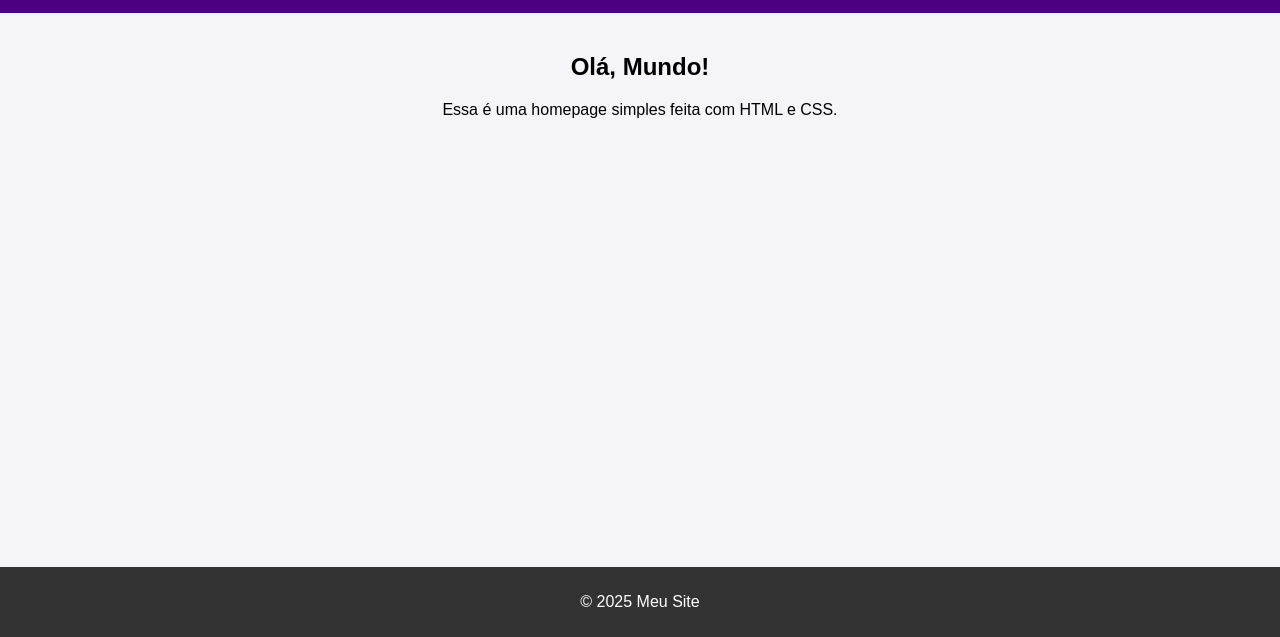
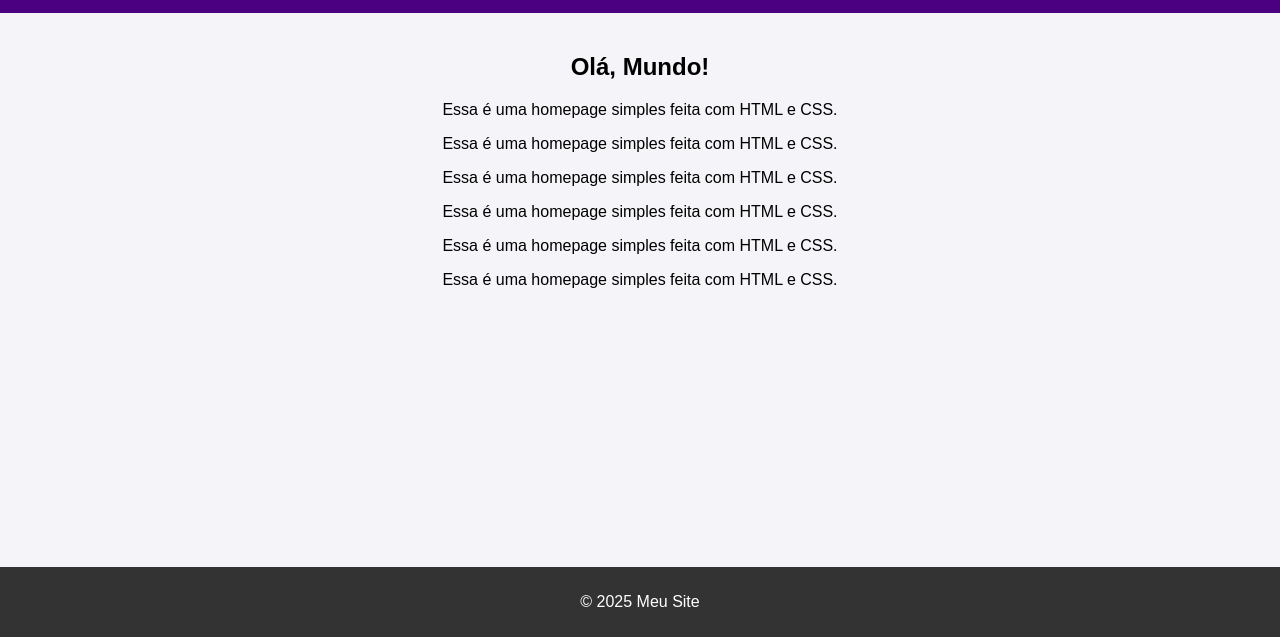
Before and after one commit to IPrXzin/Teste, a plain HTML site: page index.html in a window 1280 px wide. Shown: the part 163-800 px from the top of the page. Drawn offline with Linux system fonts and the light colour scheme.

Commit message:
paragrafos

```diff
--- a/index.html
+++ b/index.html
@@ -20,6 +20,11 @@
     <main>
         <h2>Olá, Mundo!</h2>
         <p>Essa é uma homepage simples feita com HTML e CSS.</p>
+        <p>Essa é uma homepage simples feita com HTML e CSS.</p>
+        <p>Essa é uma homepage simples feita com HTML e CSS.</p>
+        <p>Essa é uma homepage simples feita com HTML e CSS.</p>
+        <p>Essa é uma homepage simples feita com HTML e CSS.</p>
+        <p>Essa é uma homepage simples feita com HTML e CSS.</p>
     </main>
 
     <footer>
```
